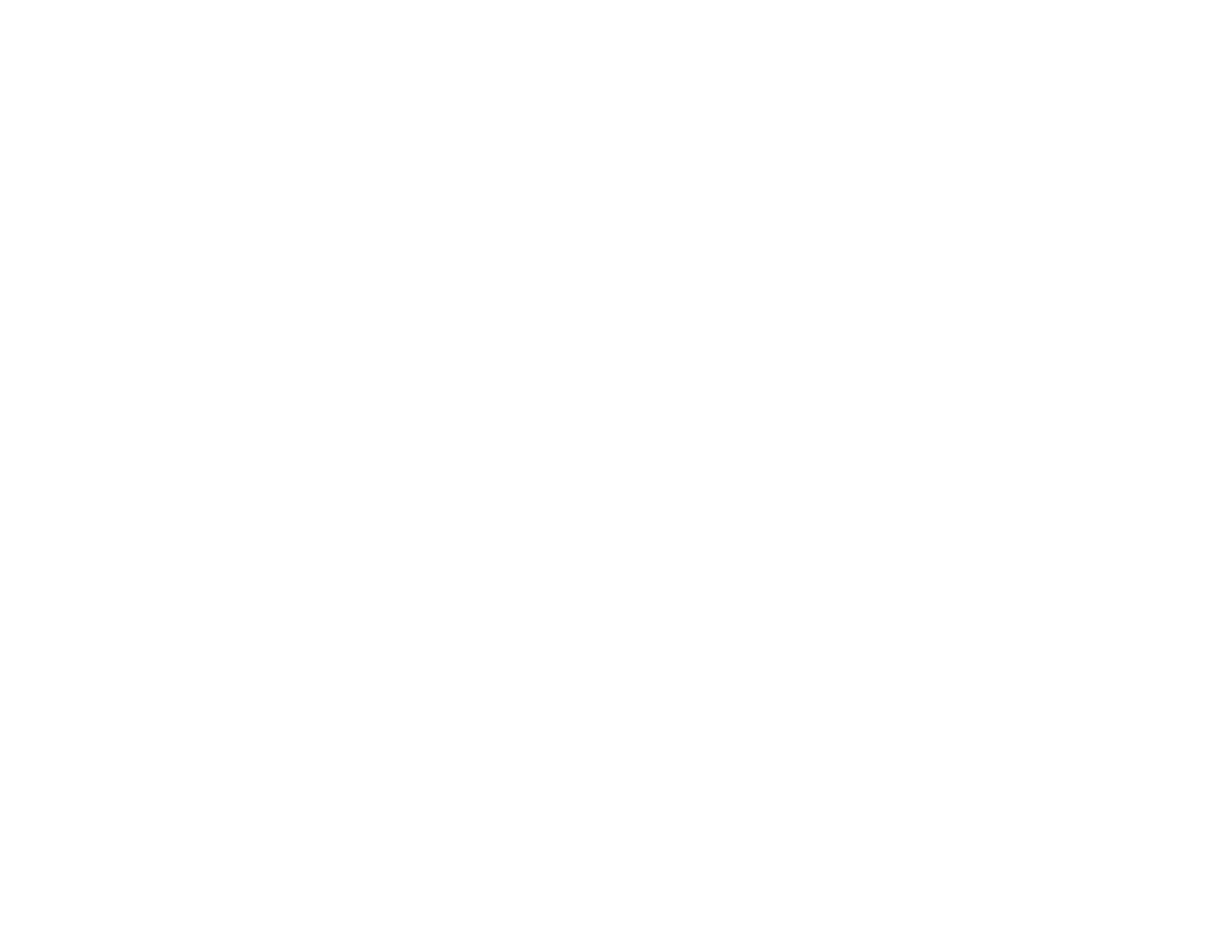
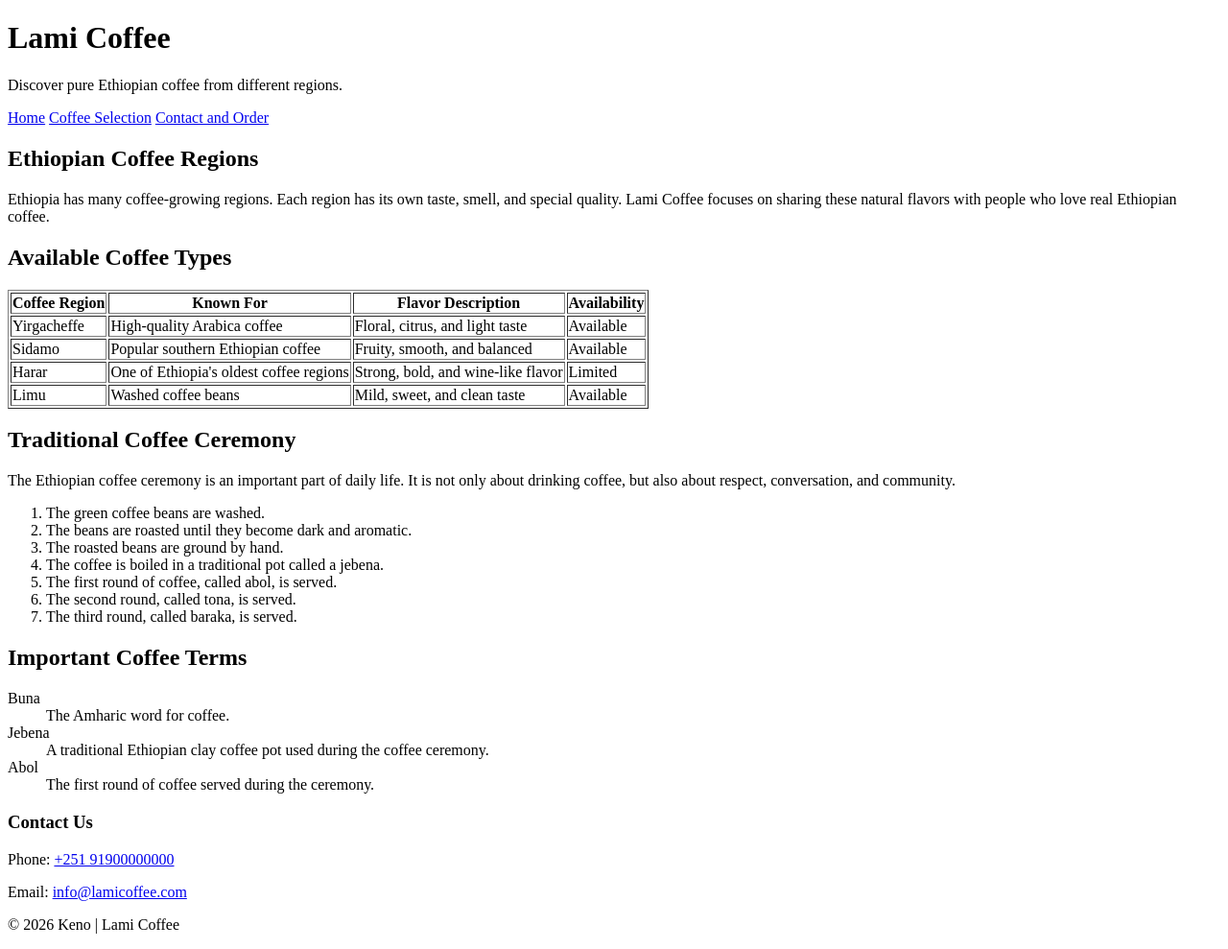
Before and after one commit to kenolamesa/Lami-Coffee, a plain HTML site: page coffee.html in a window 1280 px wide. Shown: the whole page at 96% size. Before the commit the page ends 800 px from the top, so only its background shows below. Drawn offline with Linux system fonts and the light colour scheme.

Commit message:
I create coffee.html and fix links and adjusting the path

```diff
--- a/coffee.html
+++ b/coffee.html
@@ -0,0 +1,133 @@
+
+<!DOCTYPE html>
+<html lang="en">
+
+<head>
+    <meta charset="UTF-8">
+    <meta name="viewport" content="width=device-width, initial-scale=1.0">
+    <title>Coffee Selection - Lami Coffee</title>
+</head>
+
+<body>
+    <header>
+        <h1>Lami Coffee</h1>
+        <p>Discover pure Ethiopian coffee from different regions.</p>
+    </header>
+
+    <nav>
+        <a href="index.html">Home</a>
+        <a href="coffee.html">Coffee Selection</a>
+        <a href="contact.html">Contact and Order</a>
+    </nav>
+
+    <main>
+
+        <section>
+            <h2>Ethiopian Coffee Regions</h2>
+
+            <p>
+                Ethiopia has many coffee-growing regions. Each region has its own taste,
+                smell, and special quality. Lami Coffee focuses on sharing these natural
+                flavors with people who love real Ethiopian coffee.
+            </p>
+        </section>
+
+        <section>
+            <h2>Available Coffee Types</h2>
+
+            <table border="1">
+
+                <tr>
+                    <th>Coffee Region</th>
+                    <th>Known For</th>
+                    <th>Flavor Description</th>
+                    <th>Availability</th>
+                </tr>
+
+                <tr>
+                    <td>Yirgacheffe</td>
+                    <td>High-quality Arabica coffee</td>
+                    <td>Floral, citrus, and light taste</td>
+                    <td>Available</td>
+                </tr>
+
+                <tr>
+                    <td>Sidamo</td>
+                    <td>Popular southern Ethiopian coffee</td>
+                    <td>Fruity, smooth, and balanced</td>
+                    <td>Available</td>
+                </tr>
+
+                <tr>
+                    <td>Harar</td>
+                    <td>One of Ethiopia's oldest coffee regions</td>
+                    <td>Strong, bold, and wine-like flavor</td>
+                    <td>Limited</td>
+                </tr>
+
+                <tr>
+                    <td>Limu</td>
+                    <td>Washed coffee beans</td>
+                    <td>Mild, sweet, and clean taste</td>
+                    <td>Available</td>
+                </tr>
+
+            </table>
+        </section>
+
+        <section>
+            <h2>Traditional Coffee Ceremony</h2>
+
+            <p>
+                The Ethiopian coffee ceremony is an important part of daily life.
+                It is not only about drinking coffee, but also about respect,
+                conversation, and community.
+            </p>
+
+            <ol>
+                <li>The green coffee beans are washed.</li>
+                <li>The beans are roasted until they become dark and aromatic.</li>
+                <li>The roasted beans are ground by hand.</li>
+                <li>The coffee is boiled in a traditional pot called a jebena.</li>
+                <li>The first round of coffee, called abol, is served.</li>
+                <li>The second round, called tona, is served.</li>
+                <li>The third round, called baraka, is served.</li>
+            </ol>
+        </section>
+
+        <section>
+            <h2>Important Coffee Terms</h2>
+
+            <dl>
+                <dt>Buna</dt>
+                <dd>The Amharic word for coffee.</dd>
+
+                <dt>Jebena</dt>
+                <dd>A traditional Ethiopian clay coffee pot used during the coffee ceremony.</dd>
+
+                <dt>Abol</dt>
+                <dd>The first round of coffee served during the ceremony.</dd>
+            </dl>
+        </section>
+
+    </main>
+
+    <footer>
+        <h3>Contact Us</h3>
+
+        <p>
+            Phone:
+            <a href="tel:+251919000000">+251 91900000000</a>
+        </p>
+
+        <p>
+            Email:
+            <a href="mailto:info@lamicoffee.com">info@lamicoffee.com</a>
+        </p>
+
+        <p>&copy; 2026 Keno | Lami Coffee</p>
+    </footer>
+
+</body>
+
+</html>
```
Also changed, not shown: index.html (+43 -18 lines), 1 other file.
